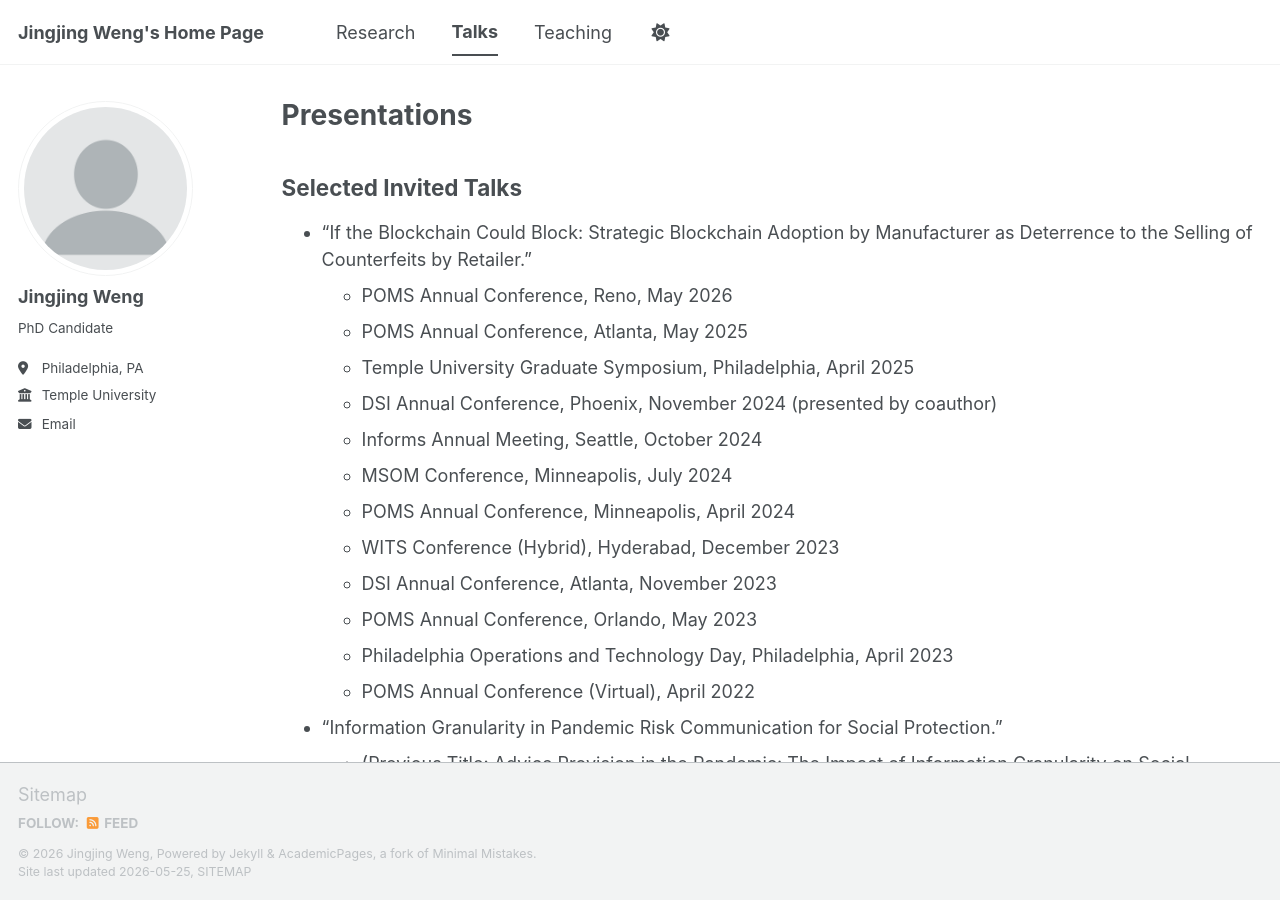
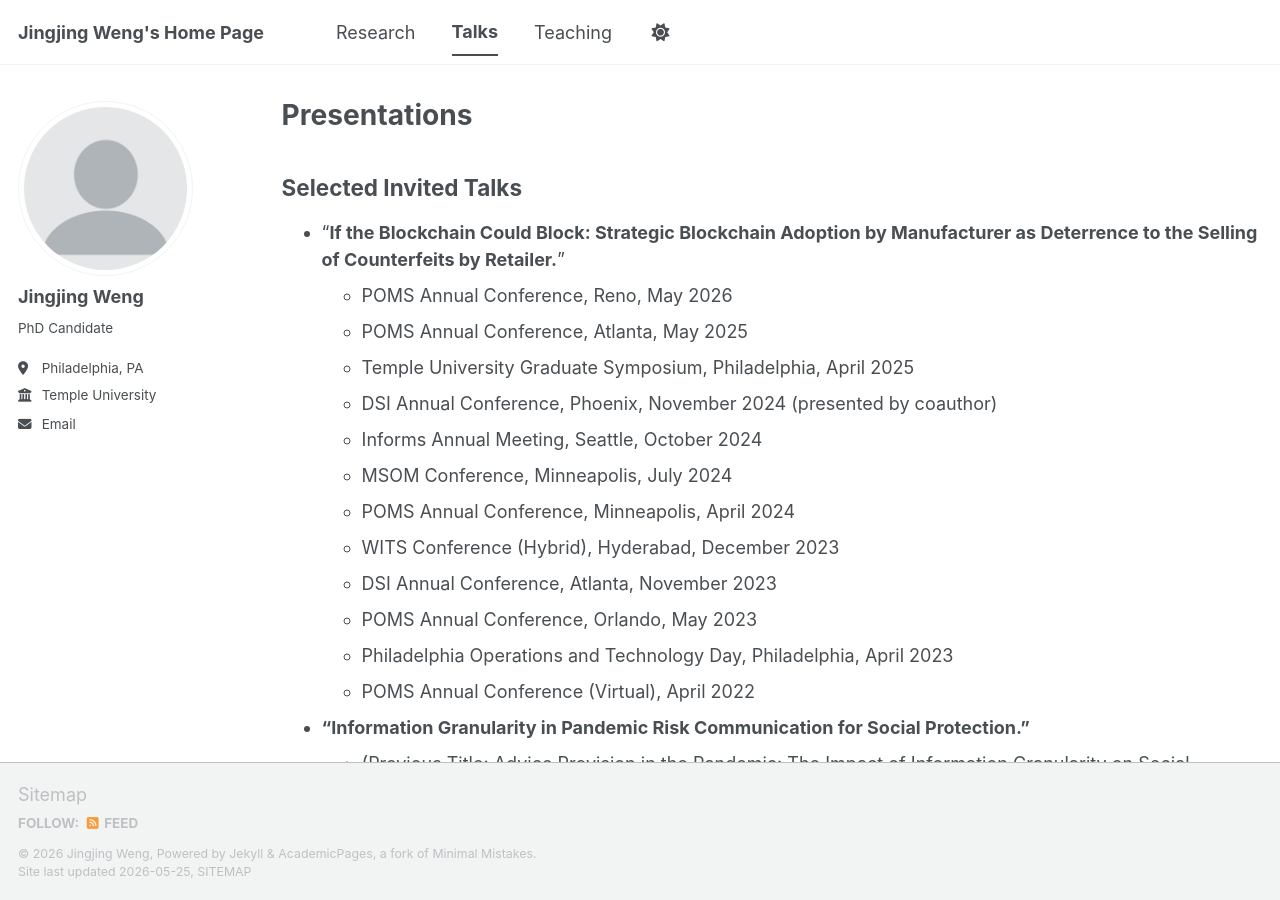
Before and after one commit to JingjingWeng/JingjingWeng.github.io, a Jekyll site: the page built from _pages/talks.md, in a window 1280 px wide and 900 px high. Built offline with Jekyll 4.4.1, drawn with Linux system fonts in a browser that asks for light colours; a script bundle is joined from its source files by our own code; library files that are not in the unit come from our copies.

```diff
--- a/_pages/talks.md
+++ b/_pages/talks.md
@@ -7,7 +7,7 @@ author_profile: true
 
 {% include base_path %}
 ## Selected Invited Talks
-* "If the Blockchain Could Block: Strategic Blockchain Adoption by Manufacturer as Deterrence to the Selling of Counterfeits by Retailer."
+* "**If the Blockchain Could Block: Strategic Blockchain Adoption by Manufacturer as Deterrence to the Selling of Counterfeits by Retailer.**"
   * POMS Annual Conference, Reno, May 2026
   * POMS Annual Conference, Atlanta, May 2025
   * Temple University Graduate Symposium, Philadelphia, April 2025
@@ -21,7 +21,7 @@ author_profile: true
   * Philadelphia Operations and Technology Day, Philadelphia,  April 2023
   * POMS Annual Conference (Virtual), April 2022
 
- * "Information Granularity in Pandemic Risk Communication for Social Protection."
+ * **"Information Granularity in Pandemic Risk Communication for Social Protection."**
    * (Previous Title: Advice Provision in the Pandemic: The Impact of Information Granularity on Social Protection)
    * POMS Annual Conference, Reno, May 2026
    * Philadelphia Operations and Technology Day, Philadelphia,  November 2025
@@ -35,10 +35,10 @@ author_profile: true
    * Informs Annual Meeting, Phoenix, October 2023
    * POMS Annual Conference, Orlando,  May 2023
 
- * "When Human Preferences Meet Routing Algorithms: Mitigating Dispatcher Deviation in Vehicle Routing."
+ * **"When Human Preferences Meet Routing Algorithms: Mitigating Dispatcher Deviation in Vehicle Routing."**
    * POMS Annual Conference, Reno, May 2026
    * 19th Annual Behavioral Operations Conference (BOC), Tempe, May 2026
 
- * "Sell Now or Later? Regret with Price Volatility."
+ * **"Sell Now or Later? Regret with Price Volatility."**
    * POMS Annual Conference, Orlando,  May 2023
    * Informs Annual Meeting, Indianapolis, October 2022
```
